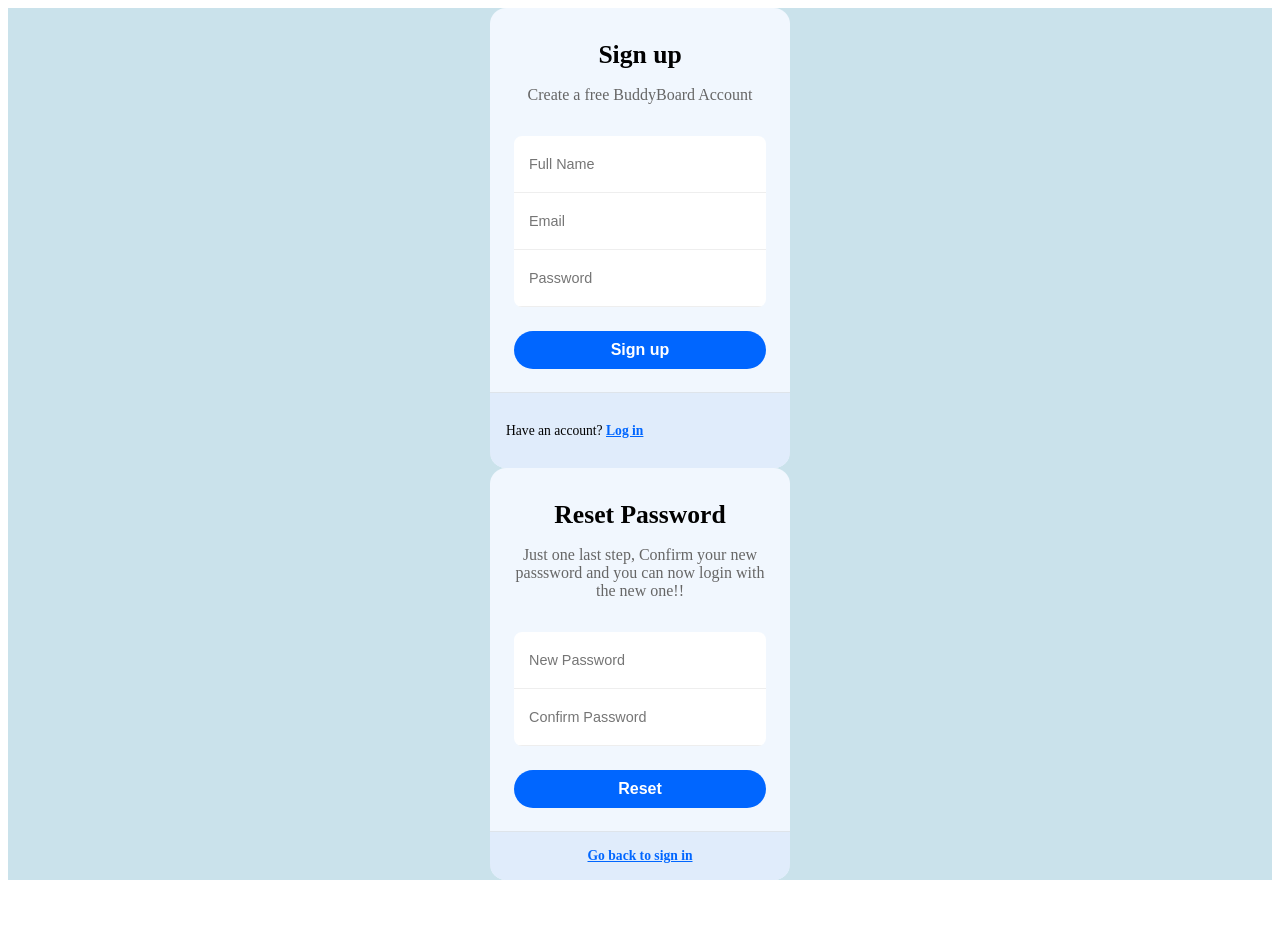
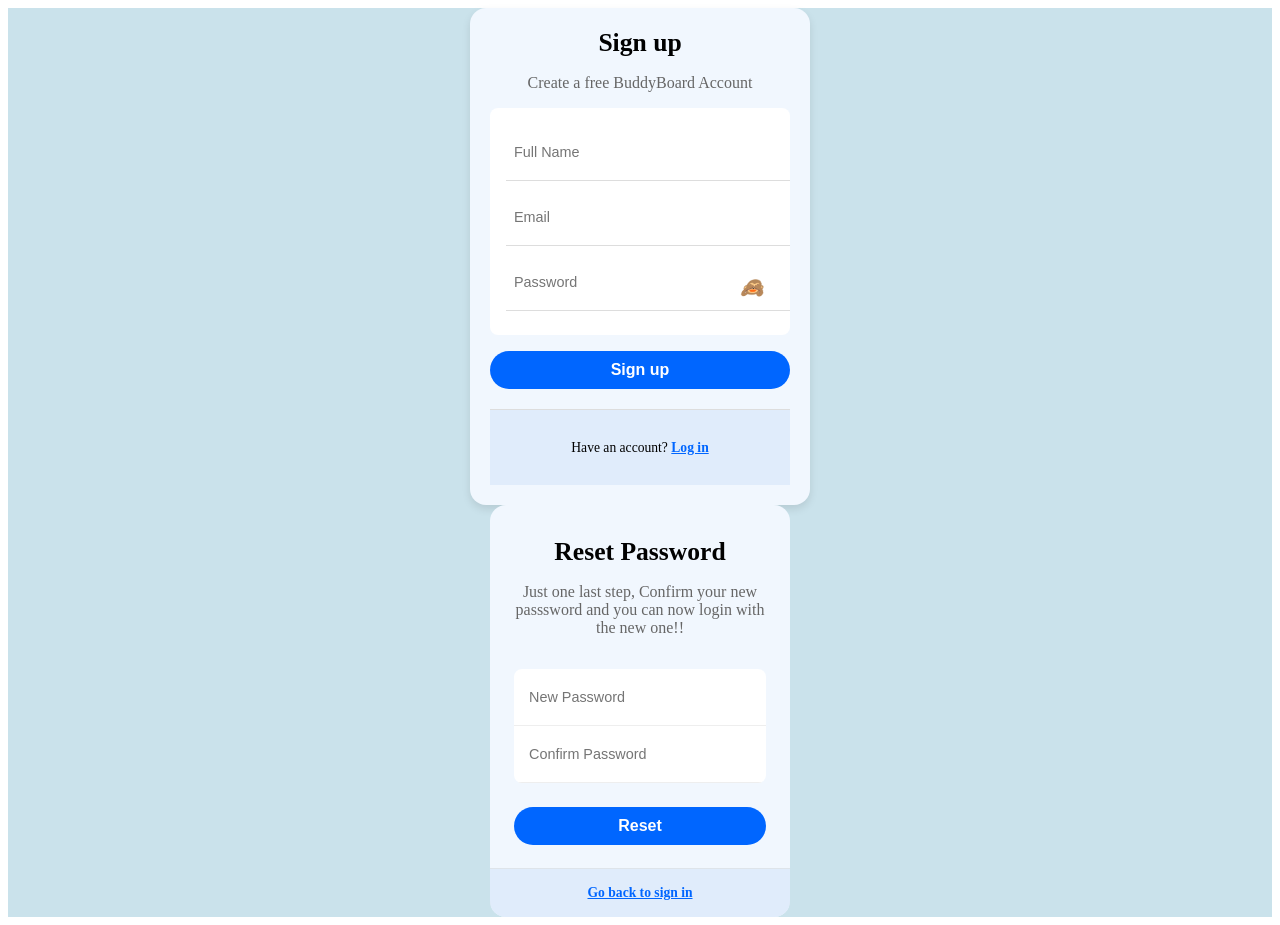
Before and after one commit to fathimabatul/BUDDY_BOARD_Infosys_Internship_Oct2024, an Angular app in the folder frontend/: page / in a window 1280 px wide. Before the commit the page ends 888 px from the top, so only its background shows below. Built offline with nearby package versions, Linux system fonts and the light colour scheme.

Commit message:
Updated signup page with view icon near password field

```diff
--- a/frontend/src/app/signup/signup.component.css
+++ b/frontend/src/app/signup/signup.component.css
@@ -1,21 +1,20 @@
 .form-box {
   max-width: 300px;
+  margin: auto;
+  padding: 20px;
   background: #f1f7fe;
-  overflow: hidden;
   border-radius: 16px;
-  color: #010101;
+  box-shadow: 0 4px 8px rgba(0, 0, 0, 0.1);
+  text-align: center;
 }
 
 .form {
-  position: relative;
   display: flex;
   flex-direction: column;
-  padding: 32px 24px 24px;
   gap: 16px;
-  text-align: center;
 }
 
-/*Form text*/
+/* Title and Subtitle Styling */
 .title {
   font-weight: bold;
   font-size: 1.6rem;
@@ -26,118 +25,119 @@
   color: #666;
 }
 
-/*Inputs box*/
+/* Input and Form Container Styling */
 .form-container {
-  overflow: hidden;
+  background-color: #fff;
   border-radius: 8px;
-  background-color: #fff;
-  margin: 1rem 0 0.5rem;
-  width: 100%;
+  padding: 1rem;
 }
 
 .input {
-  background: none;
-  border: 0;
-  outline: 0;
+  width: 100%;
   height: 40px;
-  width: 100%;
-  border-bottom: 1px solid #eee;
+  margin-bottom: 8px;
+  border: none;
+  border-bottom: 1px solid #ddd;
   font-size: 0.9rem;
-  padding: 8px 15px;
+  padding: 8px;
+  outline: none;
 }
 
+.input:focus {
+  border-bottom: 2px solid #0066ff;
+}
+
+/* Password Container with Toggle Icon */
+.password-container {
+  position: relative;
+}
+
+.eye-icon {
+  position: absolute;
+  right: 10px;
+  top: 50%;
+  transform: translateY(-50%);
+  cursor: pointer;
+  font-size: 1.2rem;
+  color: #666;
+  transition: color 0.3s;
+}
+
+.eye-icon:hover {
+  color: #333;
+}
+
+/* Button Styling */
+.form button {
+  width: 100%;
+  padding: 10px;
+  background-color: #0066ff;
+  color: #fff;
+  border: none;
+  border-radius: 24px;
+  font-size: 1rem;
+  font-weight: bold;
+  cursor: pointer;
+  transition: background-color 0.3s;
+}
+
+.form button:hover {
+  background-color: #005ce6;
+}
+
+/* Error Tooltip Styling */
+.error-tooltip {
+  position: relative;
+  background-color: #ffffff;
+  color: #333;
+  border: 1px solid #ffa500;
+  padding: 8px;
+  margin-top: 4px;
+  border-radius: 6px;
+  font-size: 0.85rem;
+  display: flex;
+  align-items: center;
+  box-shadow: 0px 4px 8px rgba(0, 0, 0, 0.1);
+}
+
+.error-icon {
+  background-color: #ffa500;
+  color: #fff;
+  font-size: 1rem;
+  border-radius: 50%;
+  display: inline-flex;
+  align-items: center;
+  justify-content: center;
+  width: 18px;
+  height: 18px;
+  margin-right: 6px;
+}
+
+.error-tooltip::before {
+  content: "";
+  position: absolute;
+  top: -6px;
+  left: 10px;
+  border-width: 6px;
+  border-style: solid;
+  border-color: transparent transparent #ffa500 transparent;
+}
+
+/* Footer Link Styling */
 .form-section {
   padding: 16px;
   font-size: 0.85rem;
   background-color: #e0ecfb;
-  box-shadow: rgb(0 0 0 / 8%) 0 -1px;
+  border-top: 1px solid #ddd;
+  margin-top: 20px;
 }
 
 .form-section a {
   font-weight: bold;
   color: #0066ff;
-  transition: color 0.3s ease;
 }
 
 .form-section a:hover {
   color: #005ce6;
   text-decoration: underline;
 }
-
-/*Button*/
-.form button {
-  background-color: #0066ff;
-  color: #fff;
-  border: 0;
-  border-radius: 24px;
-  padding: 10px 16px;
-  font-size: 1rem;
-  font-weight: 600;
-  cursor: pointer;
-  transition: background-color 0.3s ease;
-}
-
-.form button:hover {
-  background-color: #005ce6;
-}
-
-/* Error tooltip styling */
-.error-tooltip {
-  position: relative;
-  background-color: #ffffff;
-  color: #333;
-  border: 1px solid #ffa500;
-  padding: 10px 12px;
-  margin-top: 6px;
-  border-radius: 6px;
-  font-size: 0.9rem;
-  display: flex;
-  align-items: center;
-  box-shadow: 0px 4px 8px rgba(0, 0, 0, 0.1);
-  animation: fadeIn 0.3s ease-in-out;
-  transition: opacity 0.3s ease;
-}
-
-/* Tooltip arrow */
-.error-tooltip::before {
-  content: "";
-  position: absolute;
-  top: -8px;
-  left: 15px;
-  border-width: 8px;
-  border-style: solid;
-  border-color: transparent transparent #ffa500 transparent;
-}
-
-/* Icon Styling */
-.error-icon {
-  background-color: #ffa500;
-  color: #fff;
-  font-weight: bold;
-  font-size: 1rem;
-  border-radius: 50%;
-  display: inline-flex;
-  align-items: center;
-  justify-content: center;
-  width: 20px;
-  height: 20px;
-  margin-right: 8px;
-  box-shadow: 0px 2px 4px rgba(0, 0, 0, 0.15);
-  transition: transform 0.2s ease;
-}
-
-.error-icon:hover {
-  transform: scale(1.2);
-}
-
-/* Tooltip Appearance Animation */
-@keyframes fadeIn {
-  from {
-    opacity: 0;
-    transform: translateY(-5px);
-  }
-  to {
-    opacity: 1;
-    transform: translateY(0);
-  }
-}
--- a/frontend/src/app/signup/signup.component.html
+++ b/frontend/src/app/signup/signup.component.html
@@ -1,6 +1,6 @@
 <div class="form-box">
   <form class="form" [formGroup]="signupForm" (ngSubmit)="onSubmit()">
-    <span class="title">Sign up </span>
+    <span class="title">Sign up</span>
     <span class="subtitle">Create a free BuddyBoard Account</span>
     <div class="form-container">
       <!-- Full Name Input -->
@@ -46,19 +46,20 @@
         <span *ngIf="signupForm.get('email')?.errors?.['email']"
           >Please enter a valid email address.</span
         >
-
-        <span *ngIf="signupForm.get('email')?.errors?.['pattern']"
-          >Please enter a valid email format (e.g., user&#64;example.com).</span
-        >
       </div>
 
-      <!-- Password Input -->
-      <input
-        type="password"
-        class="input"
-        placeholder="Password"
-        formControlName="password"
-      />
+      <!-- Password Input with Toggle Icon -->
+      <div class="password-container">
+        <input
+          [type]="passwordVisible ? 'text' : 'password'"
+          class="input"
+          placeholder="Password"
+          formControlName="password"
+        />
+        <i class="eye-icon" (click)="togglePasswordVisibility()">{{
+          passwordVisible ? "👁️" : "🙈"
+        }}</i>
+      </div>
       <div
         *ngIf="
           signupForm.get('password')?.touched &&
--- a/frontend/src/app/signup/signup.component.ts
+++ b/frontend/src/app/signup/signup.component.ts
@@ -16,37 +16,28 @@
 })
 export class SignupComponent {
   signupForm: FormGroup;
+  passwordVisible: boolean = false;
 
   constructor(private fb: FormBuilder) {
     this.signupForm = this.fb.group({
       fullName: [
         '',
-        [
-          Validators.required,
-          Validators.pattern(/^[a-zA-Z\s]+$/), // Only letters and spaces
-        ],
+        [Validators.required, Validators.pattern(/^[a-zA-Z\s]+$/)],
       ],
-      email: [
-        '',
-        [
-          Validators.required,
-          Validators.email,
-          Validators.pattern(
-            /^[a-zA-Z0-9._%+-]+@[a-zA-Z0-9.-]+\.[a-zA-Z]{2,4}$/
-          ), // Standard email pattern
-        ],
-      ],
+      email: ['', [Validators.required, Validators.email]],
       password: ['', [Validators.required, Validators.minLength(6)]],
     });
   }
 
   onSubmit() {
     if (this.signupForm.valid) {
-      // Handle successful form submission
       console.log(this.signupForm.value);
     } else {
-      // Mark all fields as touched to trigger validation messages
       this.signupForm.markAllAsTouched();
     }
   }
+
+  togglePasswordVisibility() {
+    this.passwordVisible = !this.passwordVisible;
+  }
 }
```
